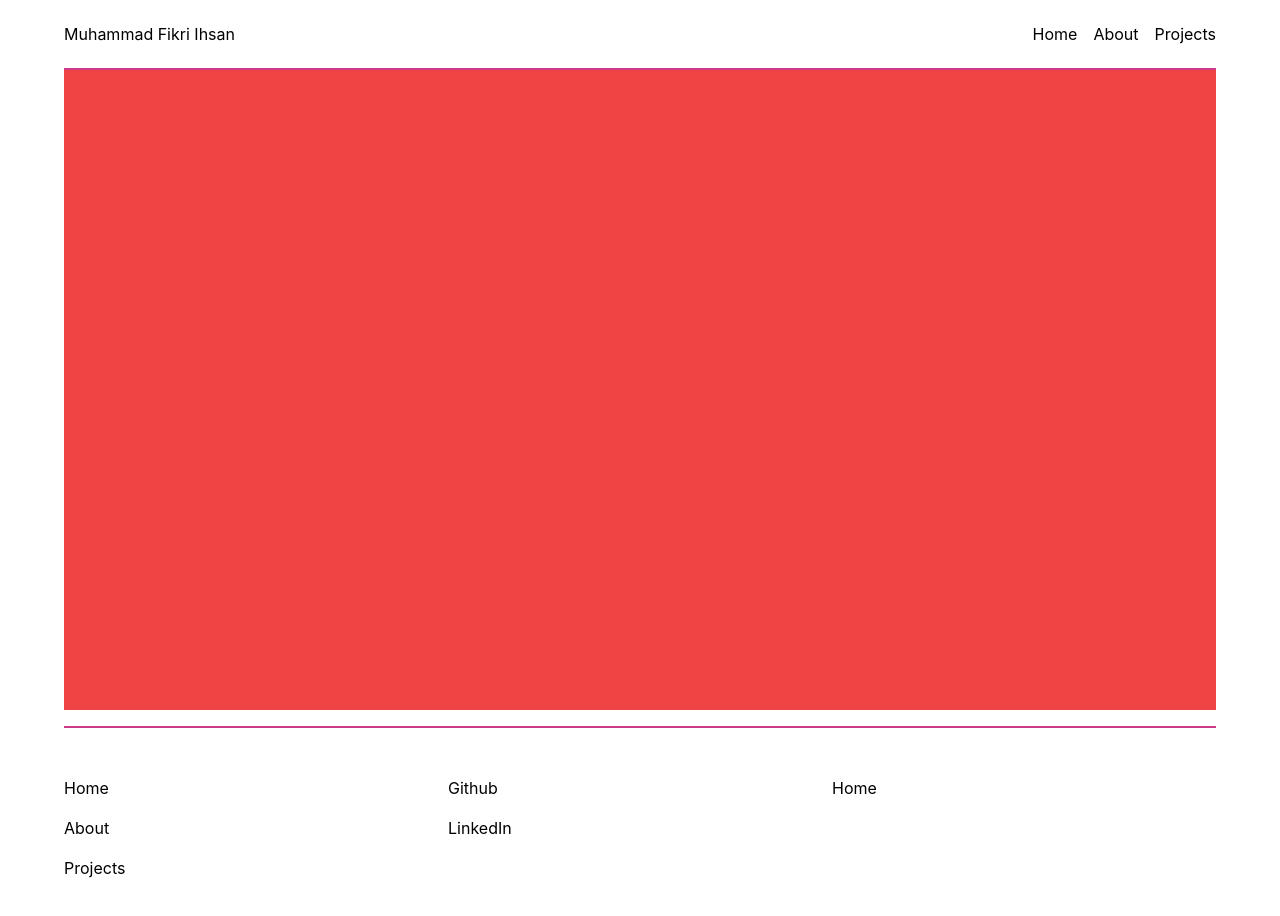
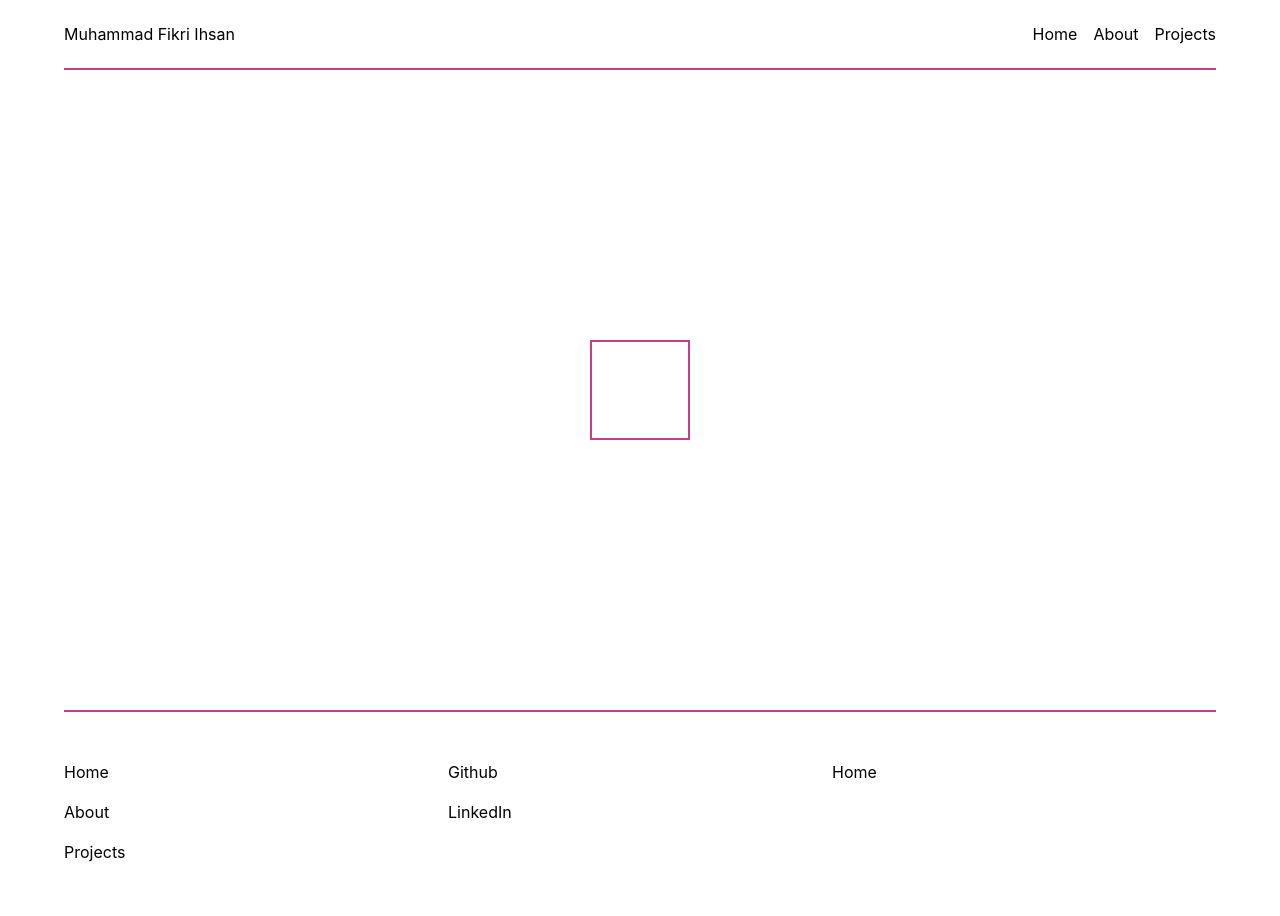
Before and after one commit to Fikriihsan03/react-ts-portofolio, a React (Create React App) app: page /projects in a window 1280 px wide. Shown: the top 916 px of the page. Built offline with nearby package versions, Linux system fonts and the light colour scheme.

Commit message:
create sample project box

```diff
--- a/src/index.css
+++ b/src/index.css
@@ -19,3 +19,6 @@ code {
 .poppins{
   font-family: 'Poppins', sans-serif;
 }
+.pink-shadow:hover{
+  box-shadow:0.5rem 0.5rem rgb(203, 59, 138);
+}
--- a/src/views/ProjectsView.tsx
+++ b/src/views/ProjectsView.tsx
@@ -1,5 +1,8 @@
 const ProjectsView = () => {
-    return ( <div className="min-h-[80vh] bg-red-500 mb-4"></div> );
+    return (
+    <div className="min-h-[80vh] flex items-center justify-center">
+        <div className="w-[100px] h-[100px] bg-white border-[#cb3b8a] border-2 pink-shadow"></div>
+    </div> );
 }
 
 export default ProjectsView;
```
